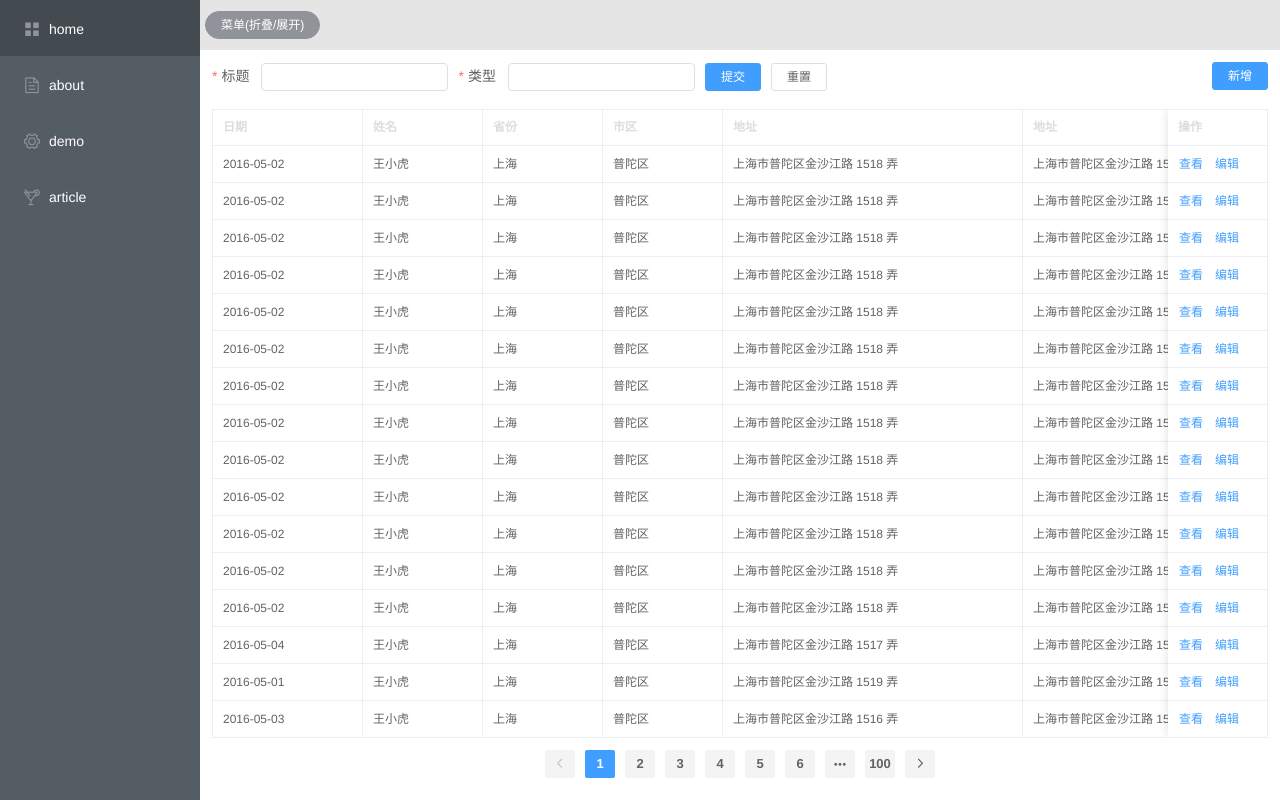
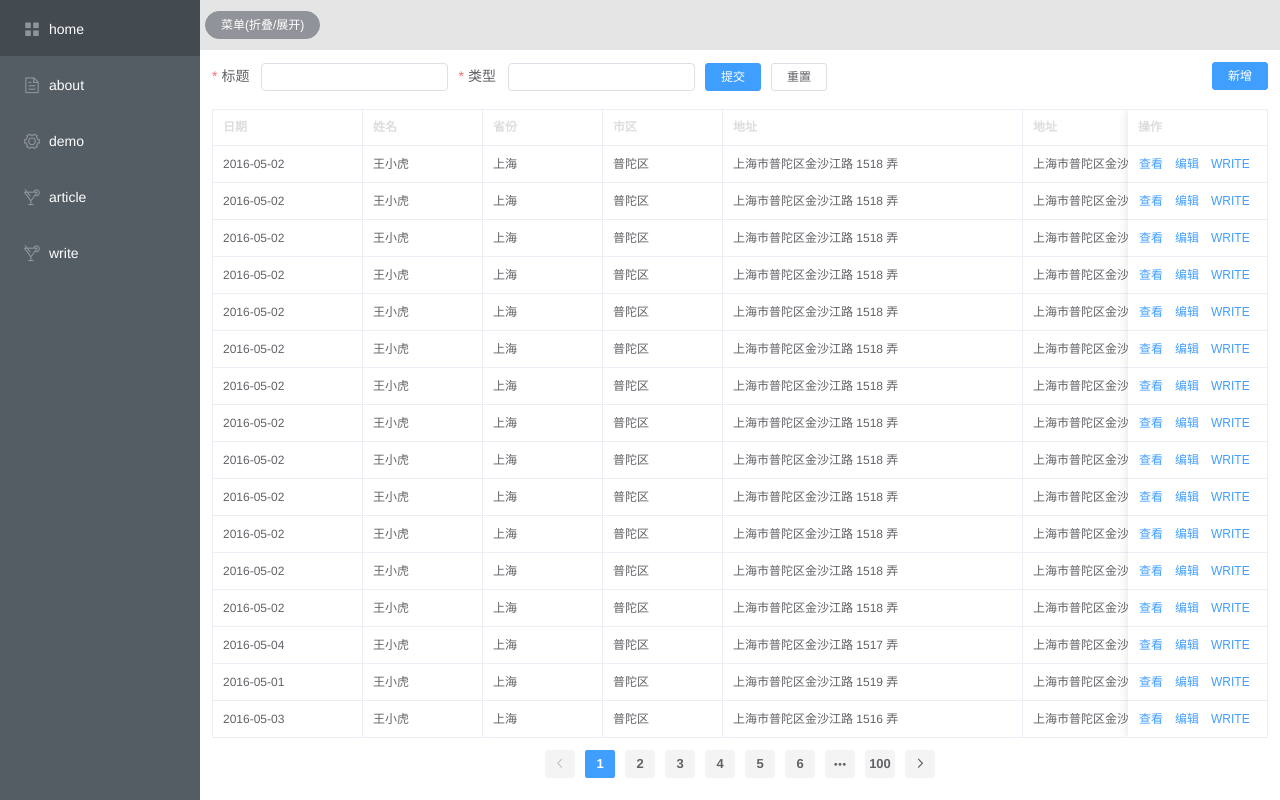
Before and after one commit to chenjiezi/blog-1, a Vue app in the folder blog-admin/: page /article in a window 1280 px wide. Built offline with nearby package versions, Linux system fonts and the light colour scheme.

Commit message:
新增write组件

```diff
--- a/blog-admin/src/router/index.js
+++ b/blog-admin/src/router/index.js
@@ -37,6 +37,12 @@ const routes = [
     name: 'article',
     icon: 'el-icon-cold-drink',
     component: () => import('../views/Article.vue')
+  },
+  {
+    path: '/write',
+    name: 'write',
+    icon: 'el-icon-cold-drink',
+    component: () => import('../views/Write.vue')
   }
 ]
 
--- a/blog-admin/src/views/Article.vue
+++ b/blog-admin/src/views/Article.vue
@@ -20,7 +20,7 @@
         <el-button type="primary" size="mini">新增</el-button>
       </div>
     </div>
-    <div class="main" style="width: calc(100vw - 224px)">
+    <div class="main" style="width: calc(100vw - 224px);">
       <el-table :data="tableData" border size="mini" style="" :header-cell-style="{'background-color': '#fff', 'color': '#ddd'}" :cell-style="{padding: '2px 0'}">
         <el-table-column fixed prop="date" label="日期" width="150">
         </el-table-column>
@@ -36,10 +36,11 @@
         </el-table-column>
         <el-table-column prop="zip" label="邮编" width="120">
         </el-table-column>
-        <el-table-column fixed="right" label="操作" width="100">
+        <el-table-column fixed="right" label="操作" width="140">
           <template slot-scope="scope">
-            <el-button @click="handleClick(scope.row)" type="text" size="small">查看</el-button>
+            <el-button @click="handleClick(scope)" type="text" size="small">查看</el-button>
             <el-button type="text" size="small">编辑</el-button>
+            <el-button @click="writeFunc(scope.row)" type="text" size="small">WRITE</el-button>
           </template>
         </el-table-column>
       </el-table>
@@ -54,7 +55,7 @@
 <script>
 // 这里可以导入其他文件（比如：组件，工具js，第三方插件js，json文件，图片文件等等）
 // 例如：import 《组件名称》 from '《组件路径》';
-
+import { userData } from '@/mock/data'
 export default {
   // import引入的组件需要注入到对象中才能使用
   components: {},
@@ -64,127 +65,14 @@ export default {
       if (value.length > 50) {
         return callback(new Error('标题长度不得超过50'))
       }
+      callback()
     }
     return {
       numberValidateForm: {
         title: '',
         type: ''
       },
-      tableData: [
-        {
-          date: '2016-05-02',
-          name: '王小虎',
-          province: '上海',
-          city: '普陀区',
-          address: '上海市普陀区金沙江路 1518 弄',
-          zip: 200333
-        }, {
-          date: '2016-05-02',
-          name: '王小虎',
-          province: '上海',
-          city: '普陀区',
-          address: '上海市普陀区金沙江路 1518 弄',
-          zip: 200333
-        }, {
-          date: '2016-05-02',
-          name: '王小虎',
-          province: '上海',
-          city: '普陀区',
-          address: '上海市普陀区金沙江路 1518 弄',
-          zip: 200333
-        }, {
-          date: '2016-05-02',
-          name: '王小虎',
-          province: '上海',
-          city: '普陀区',
-          address: '上海市普陀区金沙江路 1518 弄',
-          zip: 200333
-        }, {
-          date: '2016-05-02',
-          name: '王小虎',
-          province: '上海',
-          city: '普陀区',
-          address: '上海市普陀区金沙江路 1518 弄',
-          zip: 200333
-        }, {
-          date: '2016-05-02',
-          name: '王小虎',
-          province: '上海',
-          city: '普陀区',
-          address: '上海市普陀区金沙江路 1518 弄',
-          zip: 200333
-        }, {
-          date: '2016-05-02',
-          name: '王小虎',
-          province: '上海',
-          city: '普陀区',
-          address: '上海市普陀区金沙江路 1518 弄',
-          zip: 200333
-        }, {
-          date: '2016-05-02',
-          name: '王小虎',
-          province: '上海',
-          city: '普陀区',
-          address: '上海市普陀区金沙江路 1518 弄',
-          zip: 200333
-        }, {
-          date: '2016-05-02',
-          name: '王小虎',
-          province: '上海',
-          city: '普陀区',
-          address: '上海市普陀区金沙江路 1518 弄',
-          zip: 200333
-        }, {
-          date: '2016-05-02',
-          name: '王小虎',
-          province: '上海',
-          city: '普陀区',
-          address: '上海市普陀区金沙江路 1518 弄',
-          zip: 200333
-        }, {
-          date: '2016-05-02',
-          name: '王小虎',
-          province: '上海',
-          city: '普陀区',
-          address: '上海市普陀区金沙江路 1518 弄',
-          zip: 200333
-        }, {
-          date: '2016-05-02',
-          name: '王小虎',
-          province: '上海',
-          city: '普陀区',
-          address: '上海市普陀区金沙江路 1518 弄',
-          zip: 200333
-        },
-        {
-          date: '2016-05-02',
-          name: '王小虎',
-          province: '上海',
-          city: '普陀区',
-          address: '上海市普陀区金沙江路 1518 弄',
-          zip: 200333
-        }, {
-          date: '2016-05-04',
-          name: '王小虎',
-          province: '上海',
-          city: '普陀区',
-          address: '上海市普陀区金沙江路 1517 弄',
-          zip: 200333
-        }, {
-          date: '2016-05-01',
-          name: '王小虎',
-          province: '上海',
-          city: '普陀区',
-          address: '上海市普陀区金沙江路 1519 弄',
-          zip: 200333
-        }, {
-          date: '2016-05-03',
-          name: '王小虎',
-          province: '上海',
-          city: '普陀区',
-          address: '上海市普陀区金沙江路 1516 弄',
-          zip: 200333
-        }],
+      tableData: userData,
       rules: {
         title: [
           { required: true, message: '标题不能为空' },
@@ -202,6 +90,9 @@ export default {
   watch: {},
   // 方法集合
   methods: {
+    writeFunc (res) {
+      this.$router.push({ name: 'write', query: { id: res.id } })
+    },
     func (prop, result, err) {
       // console.log('prop:', prop)
       // console.log('result:', result)
@@ -213,9 +104,9 @@ export default {
     submitForm (formName) {
       this.$refs[formName].validate((valid) => {
         if (valid) {
-          alert('submit!')
+          this.$message.warning('submit!')
         } else {
-          alert('error submit!!')
+          this.$message.warning('error submit!!')
           return false
         }
       })
--- /dev/null
+++ b/blog-admin/src/views/Write.vue
@@ -0,0 +1,83 @@
+<!-- write -->
+<template>
+  <div class='write'>
+    <!-- <div class="header">
+      <h1>write</h1>
+      <el-button @click="backFunc">返回</el-button>
+    </div> -->
+    <div class="main">
+      <mavon-editor v-model="content" ref="md" @change="change" style="min-height: calc(100vh - 100px);" />
+      <button @click="submit">提交</button>
+    </div>
+  </div>
+</template>
+
+<script>
+// 这里可以导入其他文件（比如：组件，工具js，第三方插件js，json文件，图片文件等等）
+// 例如：import 《组件名称》 from '《组件路径》';
+import { mavonEditor } from 'mavon-editor'
+import 'mavon-editor/dist/css/index.css'
+
+export default {
+  // import引入的组件需要注入到对象中才能使用
+  components: {
+    mavonEditor
+  },
+  data () {
+    // 这里存放数据
+    return {
+      content: '', // 输入的markdown
+      html: '' // 及时转的html
+    }
+  },
+  // 监听属性 类似于data概念
+  computed: {},
+  // 监控data中的数据变化
+  watch: {},
+  // 方法集合
+  methods: {
+    // 所有操作都会被解析重新渲染
+    change (value, render) {
+      console.log('value:', value)
+      console.log('render:', render)
+      // render 为 markdown 解析后的结果[html]
+      this.html = render
+    },
+    // 提交
+    submit () {
+      console.log(this.content)
+      console.log(this.html)
+    },
+    backFunc () {
+      this.$router.push({ name: 'article' })
+    }
+  },
+  // 生命周期 - 创建完成（可以访问当前this实例）
+  created () {
+
+  },
+  // 生命周期 - 挂载完成（可以访问DOM元素）
+  mounted () {
+
+  },
+  beforeCreate () { }, // 生命周期 - 创建之前
+  beforeMount () { }, // 生命周期 - 挂载之前
+  beforeUpdate () { }, // 生命周期 - 更新之前
+  updated () { }, // 生命周期 - 更新之后
+  beforeDestroy () { }, // 生命周期 - 销毁之前
+  destroyed () { }, // 生命周期 - 销毁完成
+  activated () { } // 如果页面有keep-alive缓存功能，这个函数会触发
+}
+</script>
+<style lang='scss' scoped>
+//@import url(); 引入公共css类
+h1 {
+  margin: 0;
+}
+.header {
+  display: flex;
+  justify-content: space-between;
+  align-items: center;
+  background: rgba(0, 0, 0, 0.02);
+}
+</style>
```
